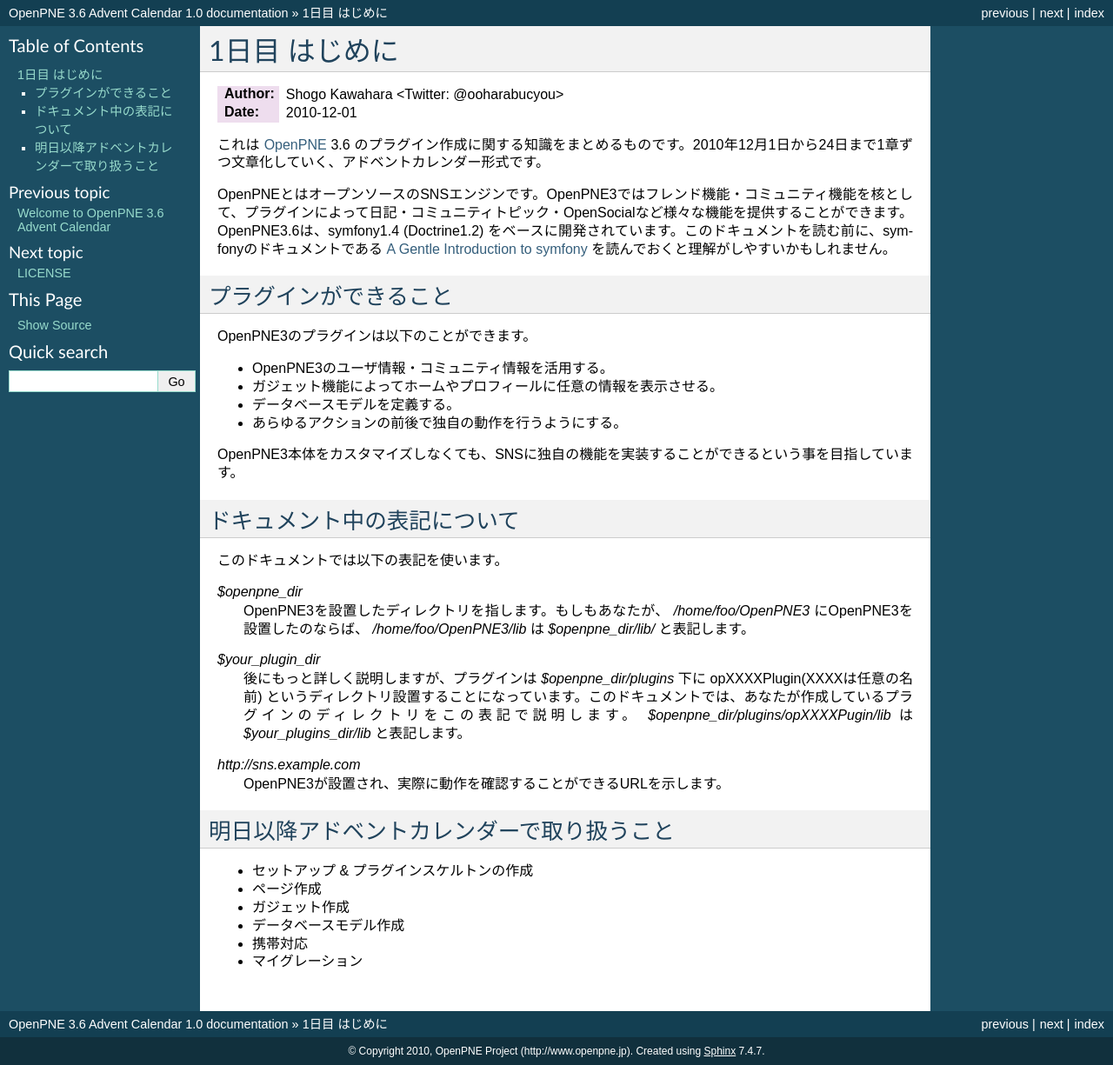
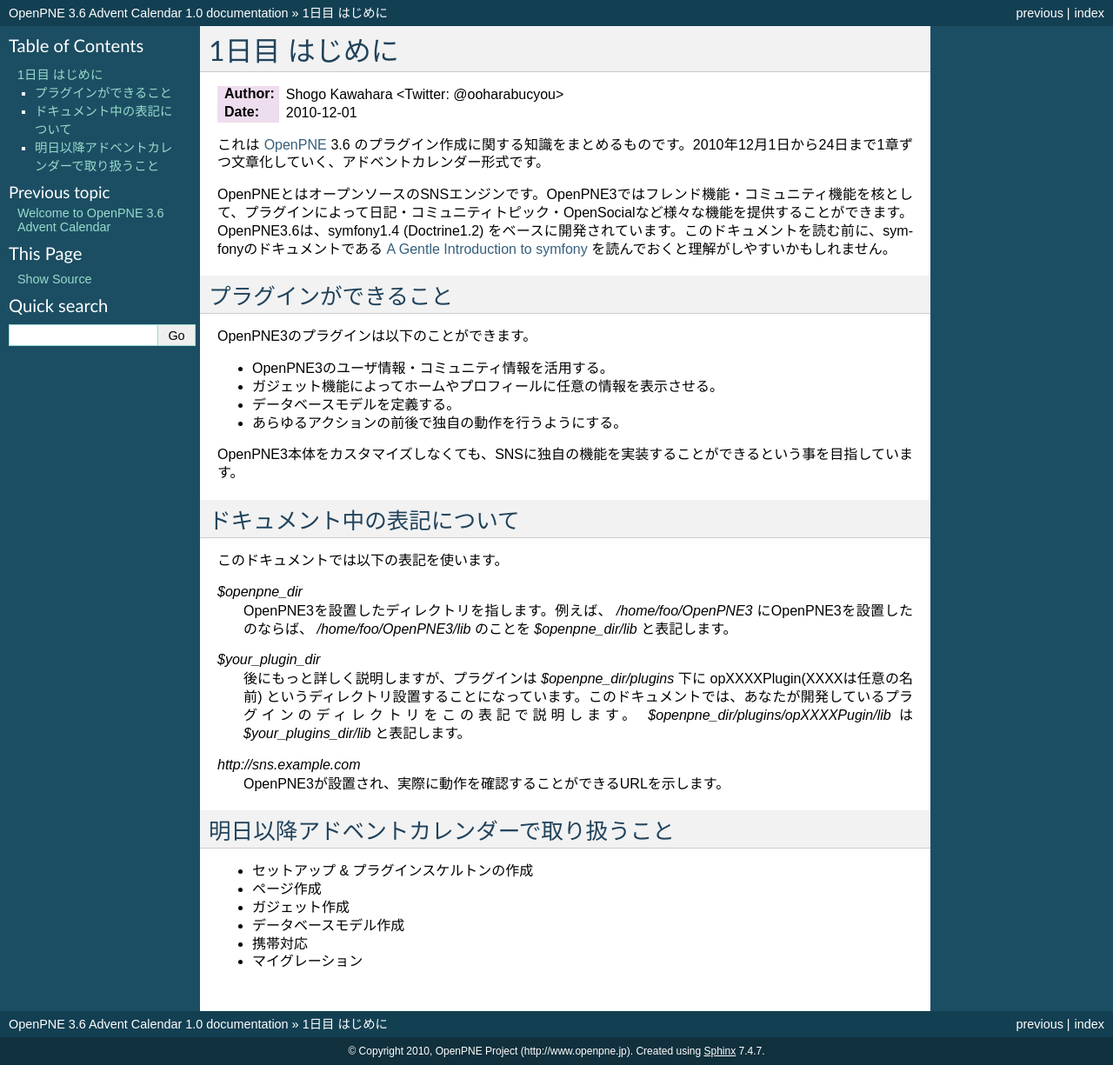
Before and after one commit to kawahara/OpenPNE3_6_AdventCalendar, a Sphinx documentation site: the page built from source/doc/01_introduction.rst, in a window 1280 px wide. Shown: the whole page at 87% size. Built offline with Sphinx 7.4.7, drawn with Linux system fonts in a browser that asks for light colours; pages that are not in the unit, such as notebooks, are missing from menus.

Commit message:
1日目修正

```diff
--- a/source/doc/01_introduction.rst
+++ b/source/doc/01_introduction.rst
@@ -30,10 +30,10 @@
 このドキュメントでは以下の表記を使います。
 
 *$openpne_dir*
-  OpenPNE3を設置したディレクトリを指します。もしもあなたが、 */home/foo/OpenPNE3* にOpenPNE3を設置したのならば、 */home/foo/OpenPNE3/lib* は *$openpne_dir/lib/* と表記します。
+  OpenPNE3を設置したディレクトリを指します。例えば、 */home/foo/OpenPNE3* にOpenPNE3を設置したのならば、 */home/foo/OpenPNE3/lib* のことを *$openpne_dir/lib* と表記します。
 
 *$your_plugin_dir*
-  後にもっと詳しく説明しますが、プラグインは *$openpne_dir/plugins* 下に opXXXXPlugin(XXXXは任意の名前) というディレクトリ設置することになっています。このドキュメントでは、あなたが作成しているプラグインのディレクトリをこの表記で説明します。 *$openpne_dir/plugins/opXXXXPugin/lib* は *$your_plugins_dir/lib* と表記します。
+  後にもっと詳しく説明しますが、プラグインは *$openpne_dir/plugins* 下に opXXXXPlugin(XXXXは任意の名前) というディレクトリ設置することになっています。このドキュメントでは、あなたが開発しているプラグインのディレクトリをこの表記で説明します。 *$openpne_dir/plugins/opXXXXPugin/lib* は *$your_plugins_dir/lib* と表記します。
 
 *http://sns.example.com*
   OpenPNE3が設置され、実際に動作を確認することができるURLを示します。
--- a/source/license.rst
+++ /dev/null
@@ -1,5 +0,0 @@
-=======
-LICENSE
-=======
-
-This work is licensed under a `Creative Commons Attribution 3.0 Unported License. <http://creativecommons.org/licenses/by/3.0/>`_
```
Also changed, not shown: source/index.rst (+12 -0 lines).
